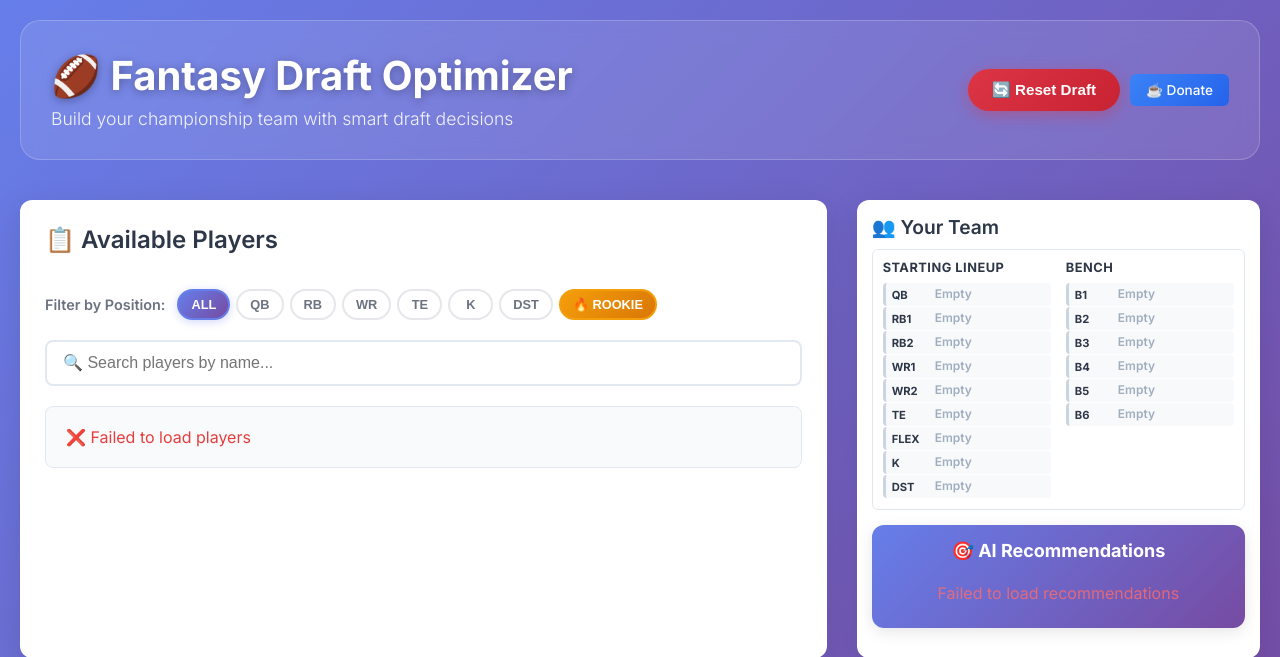
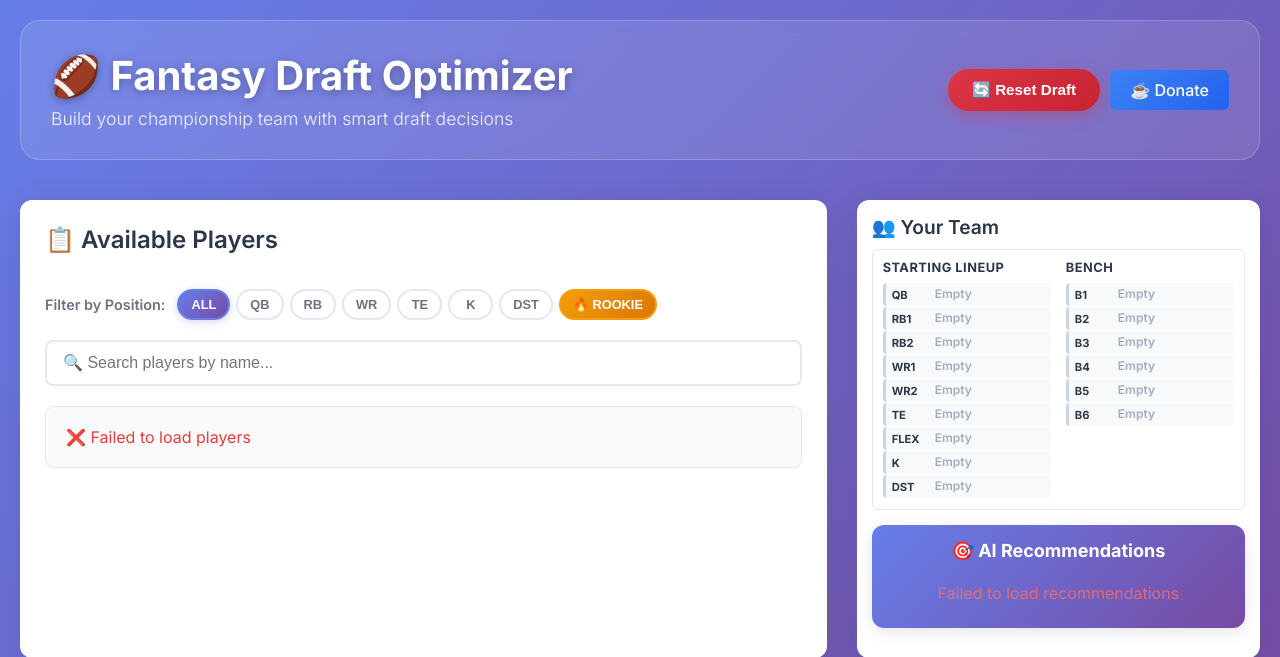
Before and after one commit to ryanthemaestro/ff2025, a Flask app: page / in a window 1280 px wide. Shown: the top 657 px of the page. Run offline with Flask 3, Linux system fonts and the light colour scheme.

Commit message:
Standardize size and shape of reset and donate buttons with consistent padding

```diff
--- a/deploy_bundle/static/index.html
+++ b/deploy_bundle/static/index.html
@@ -699,8 +699,8 @@
                 <p>Build your championship team with smart draft decisions</p>
             </div>
             <div style="display: flex; justify-content: flex-end; align-items: center; gap: 10px;">
-                <button class="btn btn-danger reset-btn" onclick="resetDraft()">🔄 Reset Draft</button>
-                <a href="https://buymeacoffee.com/delightfulfantasy" target="_blank" class="btn btn-primary donate-btn" style="background: linear-gradient(135deg, #3b82f6, #2563eb); border-color: #3b82f6;">☕ Donate</a>
+                <button class="btn btn-danger reset-btn" style="padding: 10px 20px; font-size: 16px;" onclick="resetDraft()">🔄 Reset Draft</button>
+                <a href="https://buymeacoffee.com/delightfulfantasy" target="_blank" class="btn btn-primary donate-btn" style="padding: 10px 20px; font-size: 16px; background: linear-gradient(135deg, #3b82f6, #2563eb); border-color: #3b82f6;">☕ Donate</a>
             </div>
         </div>
 
--- a/static/index.html
+++ b/static/index.html
@@ -699,8 +699,8 @@
                 <p>Build your championship team with smart draft decisions</p>
             </div>
             <div style="display: flex; justify-content: flex-end; align-items: center; gap: 10px;">
-                <button class="btn btn-danger reset-btn" onclick="resetDraft()">🔄 Reset Draft</button>
-                <a href="https://buymeacoffee.com/delightfulfantasy" target="_blank" class="btn btn-primary donate-btn" style="background: linear-gradient(135deg, #3b82f6, #2563eb); border-color: #3b82f6;">☕ Donate</a>
+                <button class="btn btn-danger reset-btn" style="padding: 10px 20px; font-size: 16px;" onclick="resetDraft()">🔄 Reset Draft</button>
+                <a href="https://buymeacoffee.com/delightfulfantasy" target="_blank" class="btn btn-primary donate-btn" style="padding: 10px 20px; font-size: 16px; background: linear-gradient(135deg, #3b82f6, #2563eb); border-color: #3b82f6;">☕ Donate</a>
             </div>
         </div>
 
--- a/templates/index.html
+++ b/templates/index.html
@@ -699,8 +699,8 @@
                 <p>Build your championship team with smart draft decisions</p>
             </div>
             <div style="display: flex; justify-content: flex-end; align-items: center; gap: 10px;">
-                <button class="btn btn-danger reset-btn" onclick="resetDraft()">🔄 Reset Draft</button>
-                <a href="https://buymeacoffee.com/delightfulfantasy" target="_blank" class="btn btn-primary donate-btn" style="background: linear-gradient(135deg, #3b82f6, #2563eb); border-color: #3b82f6;">☕ Donate</a>
+                <button class="btn btn-danger reset-btn" style="padding: 10px 20px; font-size: 16px;" onclick="resetDraft()">🔄 Reset Draft</button>
+                <a href="https://buymeacoffee.com/delightfulfantasy" target="_blank" class="btn btn-primary donate-btn" style="padding: 10px 20px; font-size: 16px; background: linear-gradient(135deg, #3b82f6, #2563eb); border-color: #3b82f6;">☕ Donate</a>
             </div>
         </div>
 
```
